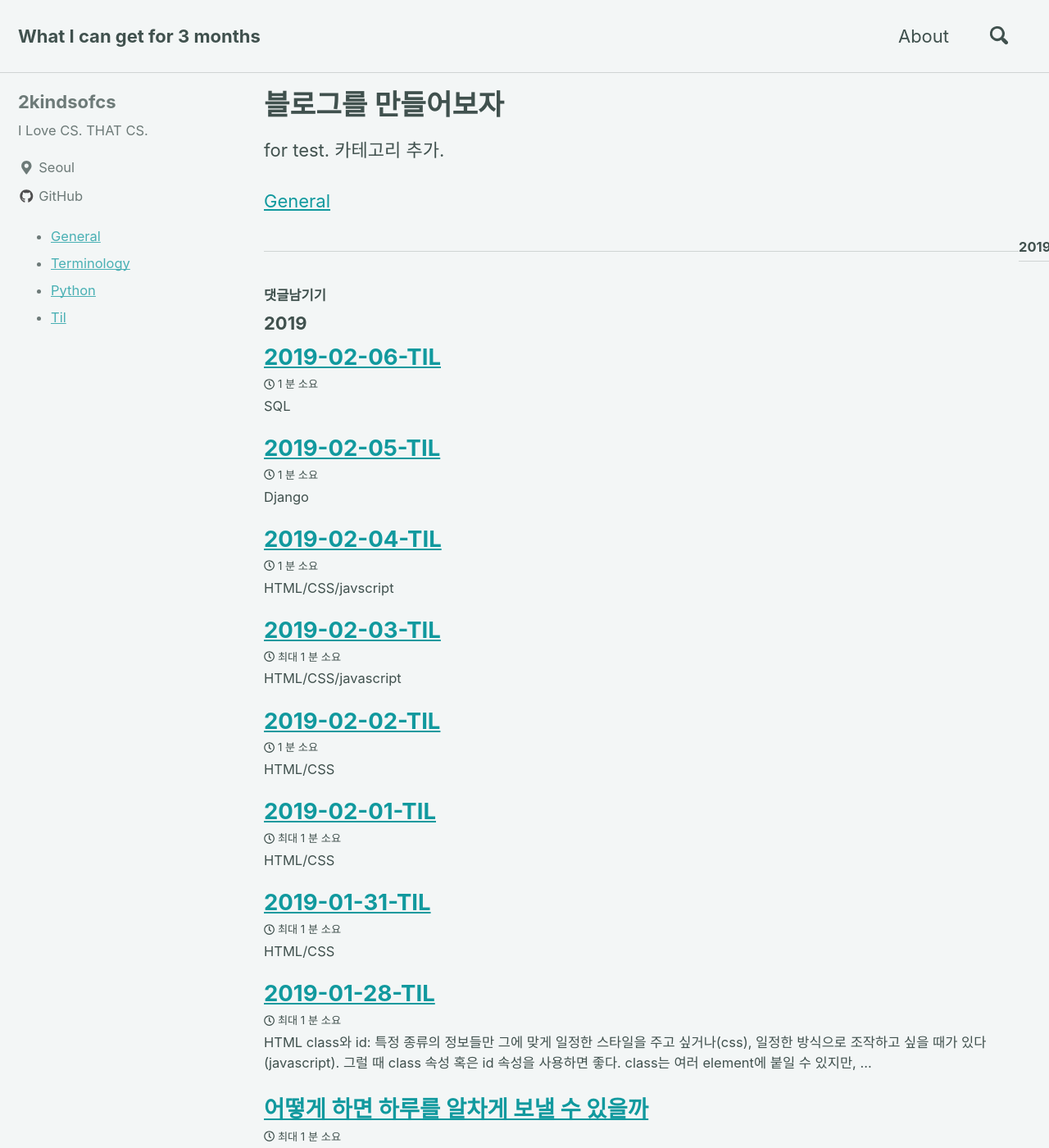
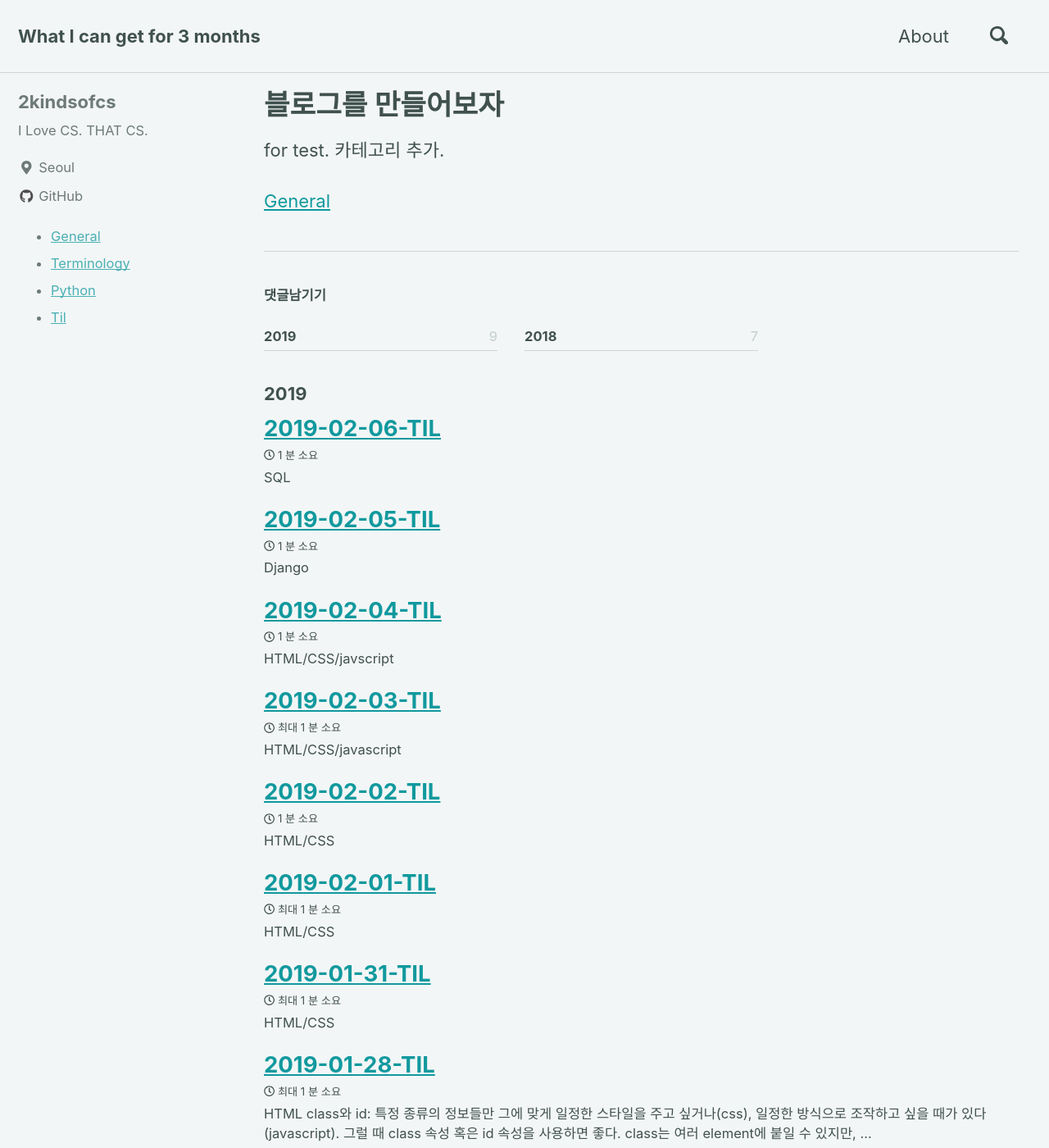
Before and after one commit to 2kindsofcs/-, a Jekyll site: the page built from _posts/2018-09-26-start-blog.md, in a window 1280 px wide and 1400 px high. Shown: the whole window at 82% size. Built offline with Jekyll 4.4.1, drawn with Linux system fonts in a browser that asks for light colours; nearby versions of some CDN libraries; comment, search, counter and statistics services are not loaded.

Commit message:
Remove float attribute of .page__comments

```diff
--- a/_config.yml
+++ b/_config.yml
@@ -278,7 +278,7 @@ defaults:
       path: ""
       type: posts
     values:
-      layout: single
+      layout: posts
       author_profile: true
       read_time: true
       comments: true
--- a/assets/css/main.scss
+++ b/assets/css/main.scss
@@ -10,3 +10,7 @@
 a {
     text-decoration-skip-ink: none;
 }
+
+.page__comments {
+    float: none;
+}
```
